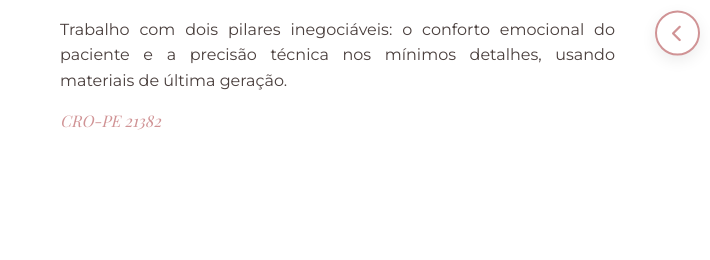
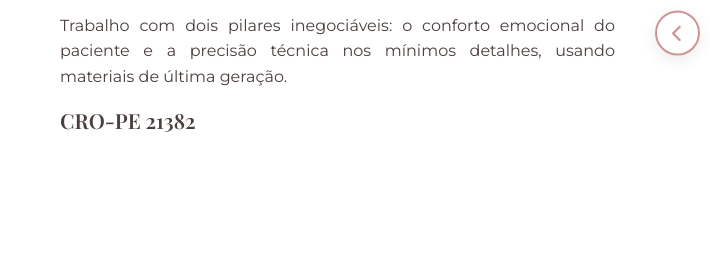
Before and after one commit to vlopesp/site-dra-rachel, a plain HTML site: page index.html in a window 1280 px wide. Shown: the part 2060-2320 px from the top of the page, 0-710 px from the left. Drawn offline with nearby package versions, Linux system fonts and the light colour scheme; a web font is replaced by a local one.

Commit message:
Update index.html

```diff
--- a/index.html
+++ b/index.html
@@ -171,12 +171,12 @@
         .grid-tecnica { display: grid; grid-template-columns: 1fr 1fr; gap: 50px; align-items: center; }
         .tecnica-conteudo h2 { font-size: 2.5rem; margin-bottom: 20px; }
         .tecnica-conteudo p { text-align: justify; }
-        .cro-info {
+         .cro-info {
             font-family: 'Playfair Display', serif;
-            font-size: 1rem;
-            color: var(--rose-principal);
+            font-size: 1.3rem;
+            color: var(--texto-escuro);
             margin-top: 15px;
-            font-style: italic;
+            font-weight: 600;
         }
 
         .carrossel-tecnica-wrapper {
```
